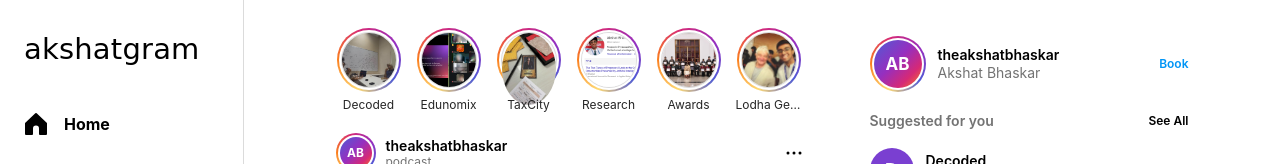
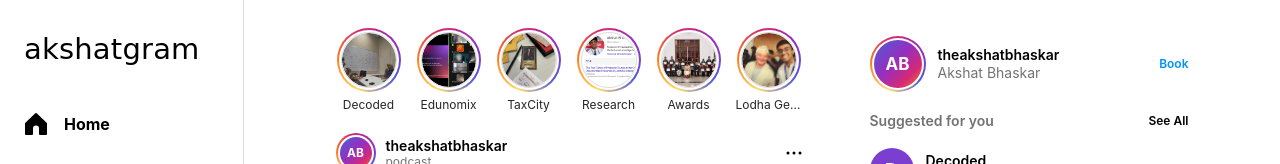
Before and after one commit to evangeline-instinct/akshatgram, a plain HTML site: page index.html in a window 1280 px wide. Shown: the top 164 px of the page. Drawn offline with Linux system fonts and the light colour scheme; a web font is replaced by a local one.

Commit message:
Add files via upload

```diff
--- a/index.html
+++ b/index.html
@@ -224,7 +224,7 @@ button.row:hover{background:#fafafa}
 .gi .art.ph2 img,.md .l .art.ph2 img{object-fit:cover}
 .art.ph2.fit{background:#fff}.art.ph2.fit .bgb{display:none}
 .gi .art.ph2.fit img,.md .l .art.ph2.fit img{object-fit:contain}
-.ico img.cv{width:100%;height:100%;object-fit:cover;border-radius:50%;display:block}.ico img.cv.fit{object-position:top left}
+.ico{overflow:hidden;position:relative}.ico img.cv{position:absolute;inset:0;width:100%;height:100%;object-fit:cover;border-radius:50%;display:block}.ico img.cv.fit{object-position:top left}
 .sv .slide.pic{justify-content:flex-end;padding-bottom:90px}
 .sv .slide.pic .bgb{inset:-10%}
 .sv .slide img.sp{position:absolute;inset:0;width:100%;height:100%;object-fit:contain}
```
